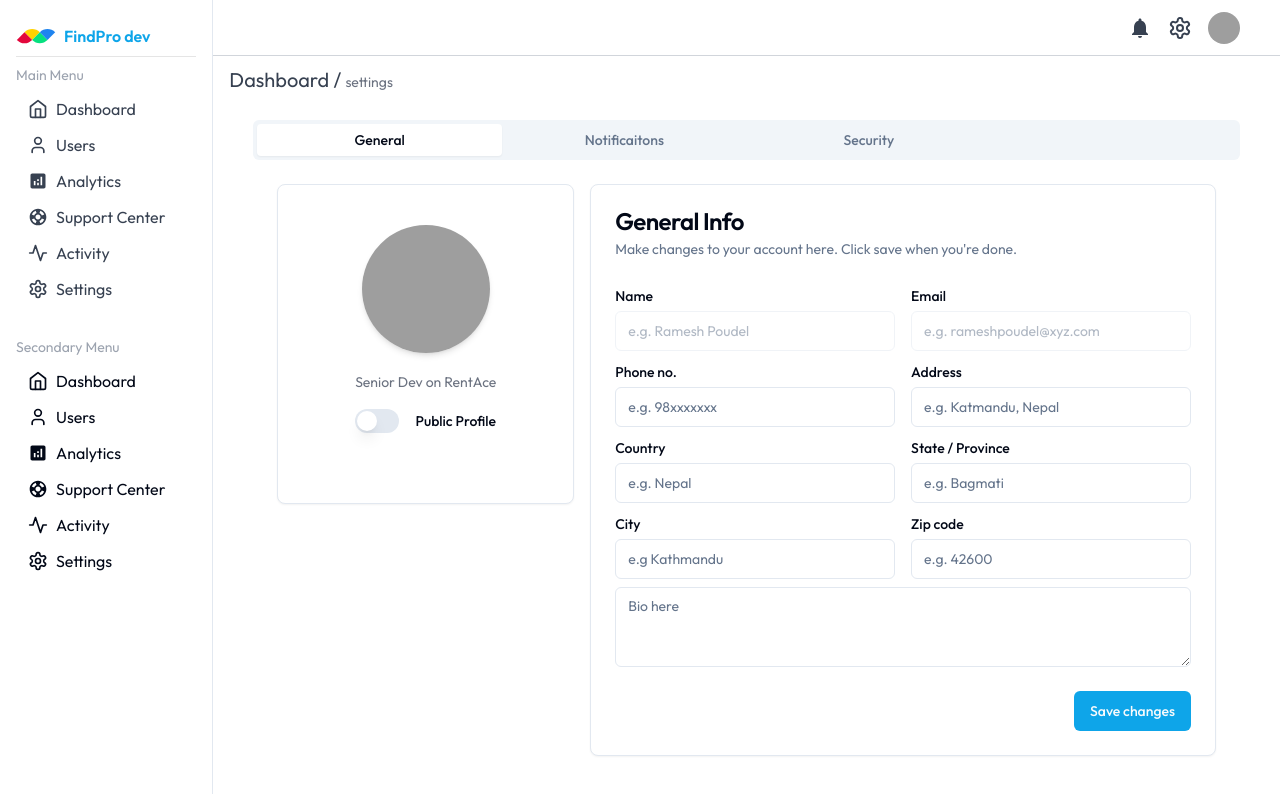
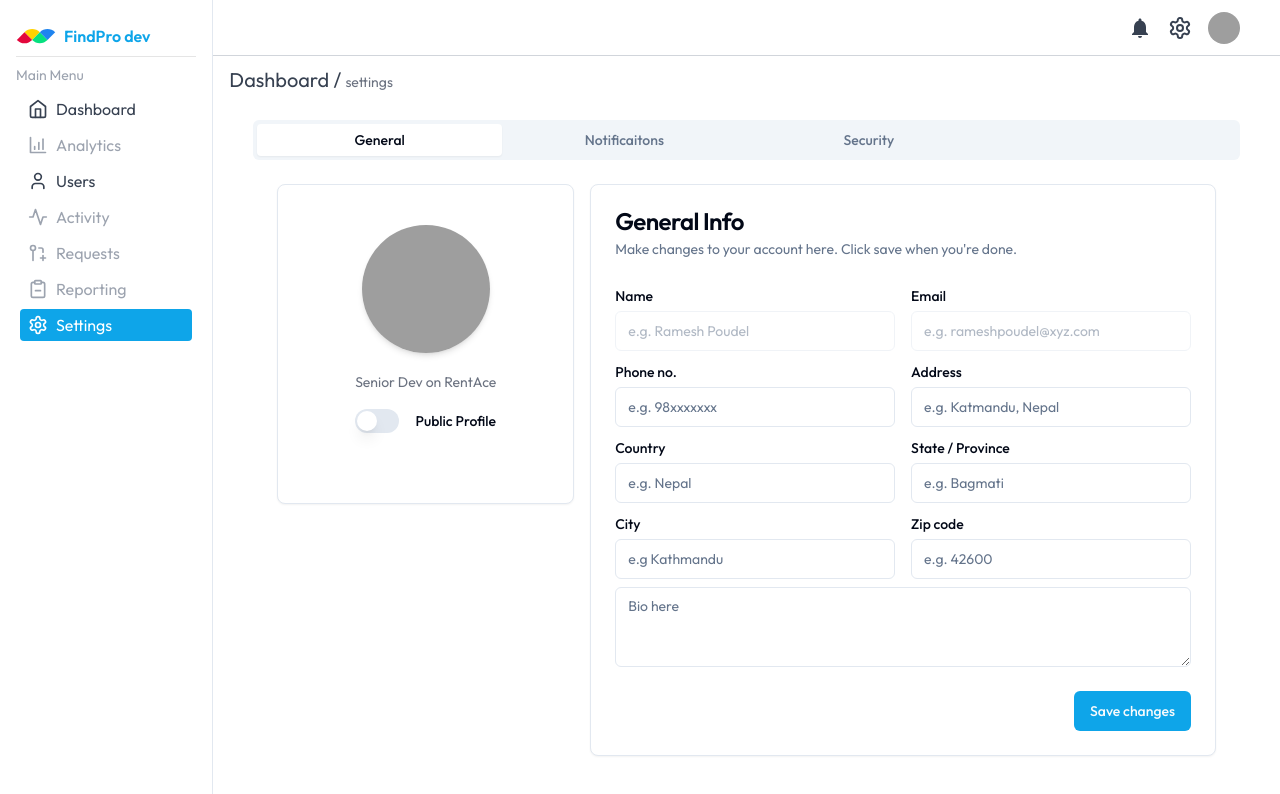
Before and after one commit to CodeMode365/FindPro-client, a Next.js app: page /dashboard/settings in a window 1280 px wide. Shown: the top 794 px of the page. Built offline with nearby package versions, Linux system fonts and the light colour scheme; grey boxes are pictures that could not be loaded.

Commit message:
disabled and active navlink

```diff
--- a/src/app/(protected)/dashboard/_components/Sidebar.tsx
+++ b/src/app/(protected)/dashboard/_components/Sidebar.tsx
@@ -1,17 +1,51 @@
+"use client";
 import Link from "next/link";
 import Image from "next/image";
-import { Activity, Home, Settings, User } from "lucide-react";
-import { MdAnalytics, MdSupport } from "react-icons/md";
+import {
+  Activity,
+  BarChart4,
+  ClipboardMinus,
+  GitPullRequestCreate,
+  Home,
+  Settings,
+  User,
+} from "lucide-react";
+import { usePathname } from "next/navigation";
+import clsx from "clsx";
+import { useCallback, useEffect, useMemo, useState } from "react";
+import _ from "lodash";
 
+const navLinks = [
+  { name: "Dashboard", path: "/", icon: Home, disabled: false },
+  { name: "Analytics", path: "/analytics", icon: BarChart4, disabled: true },
+  { name: "Users", path: "/users", icon: User, disabled: false },
+  { name: "Activity", path: "/activity", icon: Activity, disabled: true },
+  {
+    name: "Requests",
+    path: "/requests",
+    icon: GitPullRequestCreate,
+    disabled: true,
+  },
+  {
+    name: "Reporting",
+    path: "/reporting",
+    icon: ClipboardMinus,
+    disabled: true,
+  },
+  { name: "Settings", path: "/settings", icon: Settings, disabled: false },
+];
 const Sidebar = () => {
-  const navLinks = [
-    { name: "Dashboard", path: "/", icon: Home },
-    { name: "Users", path: "/users", icon: User },
-    { name: "Analytics", path: "/analytics", icon: MdAnalytics },
-    { name: "Support Center", path: "/support", icon: MdSupport },
-    { name: "Activity", path: "/activity", icon: Activity },
-    { name: "Settings", path: "/settings", icon: Settings },
-  ];
+  const pathname = usePathname();
+  const [currentPath, setCurrentPath] = useState("...");
+  useEffect(() => {
+    const path = pathname;
+    setCurrentPath(path.replace("/dashboard", ""));
+  }, [pathname]);
+  const isActiveLink = useCallback((path: string): boolean => {
+    console.table({ path, currentPath });
+    if (path == "/" && currentPath == "") return true;
+    return path == currentPath;
+  },[currentPath]);
   return (
     <aside className="p-4 h-full border-r border-gary- bg-white min-h-screen absolute -translate-x-full md:relative md:translate-x-0">
       <div className="py-2 border-b border-black/10 flex items-center">
@@ -26,31 +60,21 @@ const Sidebar = () => {
           <h2 className="text-gray-400 text-sm my-2">Main Menu</h2>
           <ul className="px-1 flex flex-col gap-1 text-md">
             {navLinks.map((navLink, i) => {
-              const { name, icon: Icon, path } = navLink;
+              const { name, icon: Icon, path, disabled } = navLink;
               return (
-                <li key={"db-link-x-" + i} className="w-full text-gray-700">
+                <li
+                  key={"db-link-x-" + i}
+                  className="w-full text-gray-700"
+                  aria-disabled={disabled}
+                >
                   <Link
-                    href={"/dashboard/" + path}
-                    className="w-full flex items-center jus py-1 px-2 rounded-sm hover:bg-primary hover:text-white transition"
-                  >
-                    <Icon className="mr-2" size={20} />
-                    <span>{name}</span>
-                  </Link>
-                </li>
-              );
-            })}
-          </ul>
-        </div>
-        <div className="mt-8">
-          <h2 className="text-gray-400 text-sm my-2">Secondary Menu</h2>
-          <ul className="px-1 flex flex-col gap-1 text-md">
-            {navLinks.map((navLink, i) => {
-              const { name, icon: Icon, path } = navLink;
-              return (
-                <li className="w-full" key={"db-link-x-" + i}>
-                  <Link
-                    href={"#"}
-                    className="w-full flex items-center jus py-1 px-2 rounded-sm hover:bg-primary hover:text-white transition"
+                    href={"/dashboard/" + `${disabled ? "#" : path}`}
+                    className={clsx(
+                      "w-full flex items-center jus py-1 px-2 rounded-sm hover:bg-primary hover:text-white transition",
+                      isActiveLink(path) && "text-white bg-primary",
+                      disabled &&
+                        "text-gray-400 hover:text-gray-500 hover:bg-gray-200"
+                    )}
                   >
                     <Icon className="mr-2" size={20} />
                     <span>{name}</span>
```
